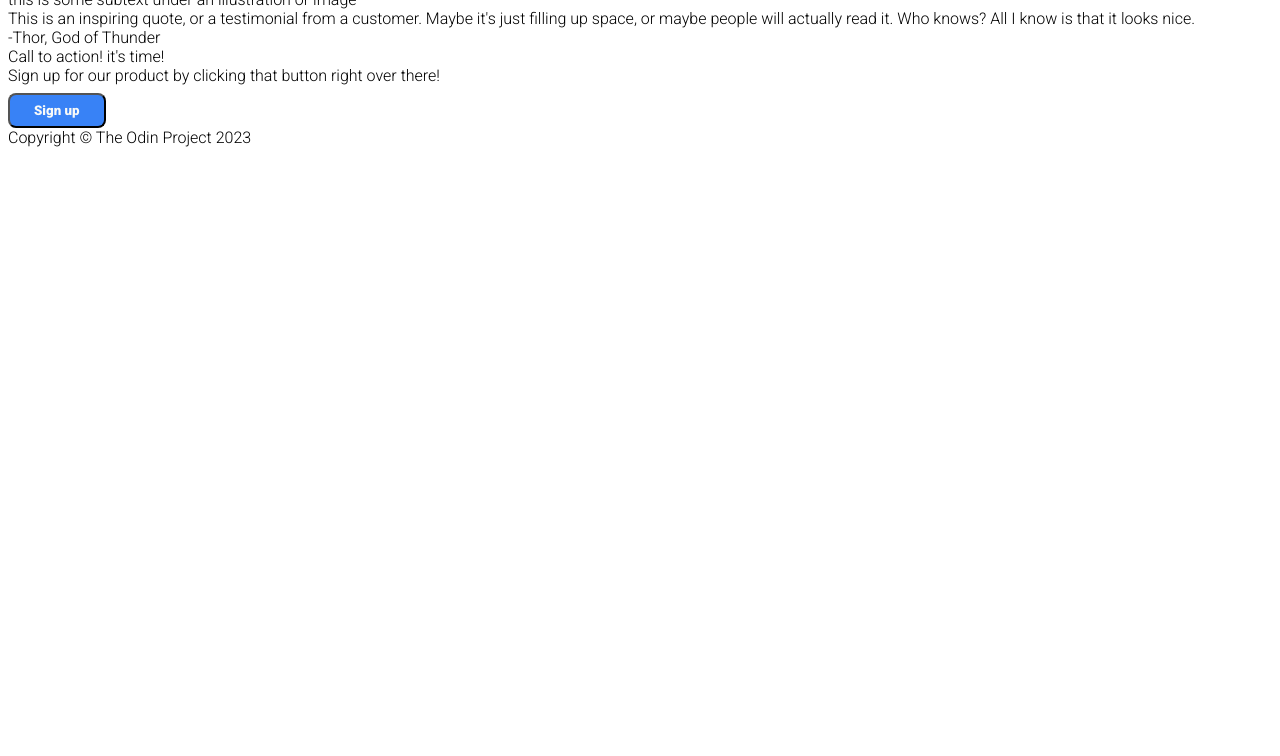
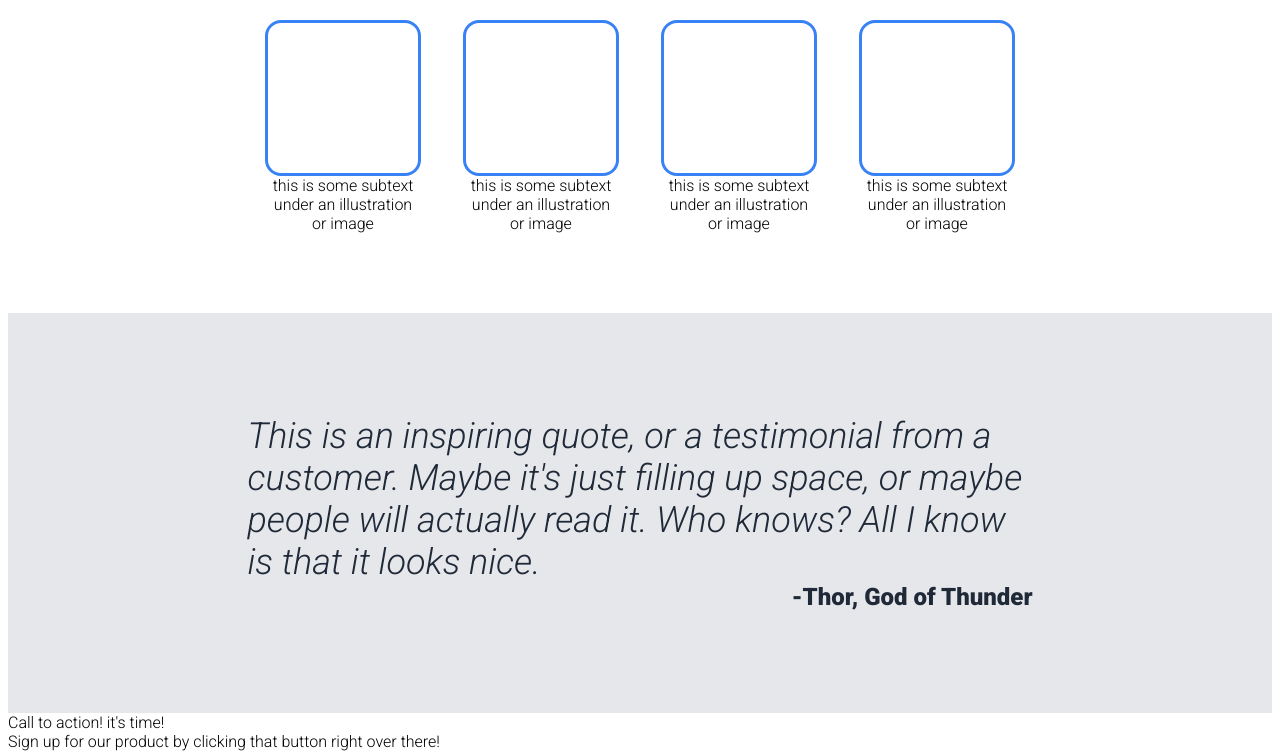
Before and after one commit to Eclipsorum/odin-landing-page, a plain HTML site: page index.html in a window 1280 px wide. Shown: the part 621-1377 px from the top of the page. Before the commit the page ends 800 px from the top, so only its background shows below. Drawn offline with Linux system fonts and the light colour scheme.

Commit message:
Style info and quote wrap

```diff
--- a/index.html
+++ b/index.html
@@ -59,8 +59,10 @@
         </div>
 
         <div class="quote-wrap">
-            <div class="text">This is an inspiring quote, or a testimonial from a customer. Maybe it's just filling up space, or maybe people will actually read it. Who knows? All I know is that it looks nice.</div>
-            <div class="text">-Thor, God of Thunder</div>
+            <div class="quote-container">
+                <div class="text-quote">This is an inspiring quote, or a testimonial from a customer. Maybe it's just filling up space, or maybe people will actually read it. Who knows? All I know is that it looks nice.</div>
+                <div class="text-author">-Thor, God of Thunder</div>
+            </div>
         </div>
 
         <div class="sign-wrap">
--- a/style.css
+++ b/style.css
@@ -68,7 +68,6 @@ header {
 
 .hero-sign {
     width: 445px;
-
 }
 
 .hero-sign .main-text {
@@ -92,3 +91,87 @@ header {
 }
 
 /* END OF HERO'S STYLING */
+
+
+
+/* INFO'S STYLING */
+
+.info-content {
+    display: flex;
+    justify-content: center;
+    align-items: center;
+    gap: 48px;
+    min-width: 800px;
+    margin-bottom: 80px;
+}
+
+.info-title {
+    display: flex;
+    align-items: center;
+    justify-content: center;
+    font-weight: bolder;
+    font-size: 36px;
+    color: #1F2937;
+    margin: 36px;
+}
+
+.info-container {
+    display: flex;
+    flex-direction: column;
+    justify-content: center;
+    align-items: center;
+    text-align: center;
+    width: 150px;
+}
+
+.frame {
+    width: 150px;
+    height: 150px;
+    border: 3px solid #3882f6;
+    border-radius: 16px;
+}
+
+/* END OF INFO'S STYLING */
+
+
+
+/* QUOTE'S STYLING */
+
+.quote-wrap {
+    background-color: #e5e7eb;
+    height: 400px;
+    display: flex;
+    justify-content: center;
+    align-items: center;
+}
+
+.quote-container {
+    display: flex;
+    justify-content: center;
+    align-items: center;
+    flex-direction: column;
+    color: #1F2937;
+    width: 785px;
+
+}
+
+.text-quote {
+    font-style: italic;
+    font-size: 36px;
+
+}
+
+.text-author {
+    font-weight: 700;
+    font-size: 24px;
+    width: 100%;
+    text-align: right;
+}
+
+/* END OF QUOTE'S STYLING */
+
+
+
+/* SIGN'S STYLING */
+
+/* END OF SIGN'S STYLING */
```
